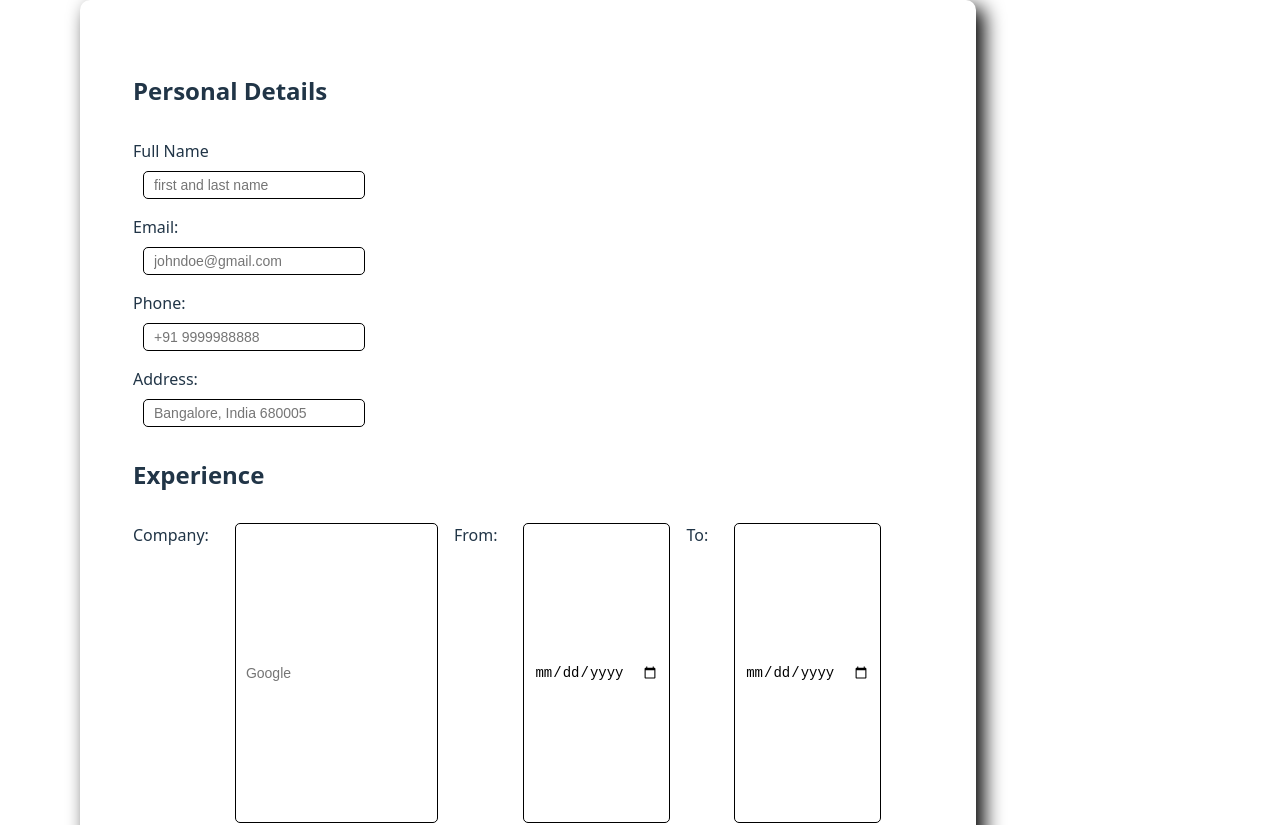
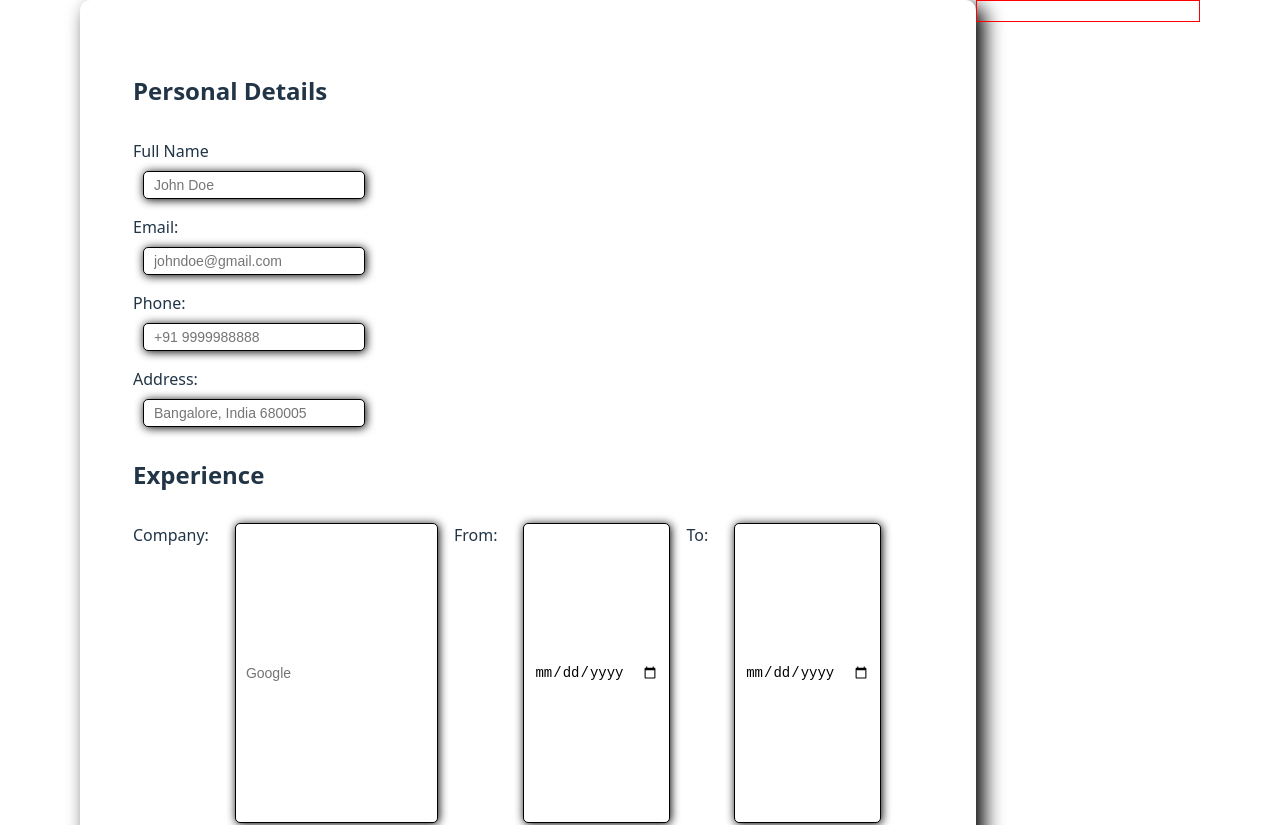
Before and after one commit to anuvind10/CV-Application, a React (Vite) app: page / in a window 1280 px wide. Shown: the top 825 px of the page. Built offline with nearby package versions, Linux system fonts and the light colour scheme.

Commit message:
basic structure for CV display

```diff
--- a/src/App.jsx
+++ b/src/App.jsx
@@ -2,6 +2,8 @@ import "./styles/App.css";
 import PersonalInfo from "./components/PersonalInfo";
 import Education from "./components/Education";
 import Experience from "./components/Experience";
+import CVHeader from "./components/CVHeader";
+import CVContent from "./components/CVContent";
 import expandIcon from "./images/expand.svg";
 import { useState } from "react";
 // import collapse from "./images/collapse.svg";
@@ -57,8 +59,8 @@ function App() {
         ></Section>
       </div>
       <div className="CV-preview">
-        <div className="CV-header"></div>
-        <div className="CV-content"></div>
+        <CVHeader></CVHeader>
+        <CVContent></CVContent>
       </div>
     </>
   );
--- /dev/null
+++ b/src/components/CVContent.jsx
@@ -0,0 +1,3 @@
+function CVContent() {}
+
+export default CVContent;
--- /dev/null
+++ b/src/components/CVHeader.jsx
@@ -0,0 +1,14 @@
+function CVHeader() {
+  return (
+    <div className="CV-header">
+      <h2 className="name"></h2>
+      <div className="contact-info">
+        <p id="email"></p>
+        <p id="phone"></p>
+        <p id="address"></p>
+      </div>
+    </div>
+  );
+}
+
+export default CVHeader;
--- a/src/components/PersonalInfo.jsx
+++ b/src/components/PersonalInfo.jsx
@@ -5,7 +5,7 @@ function PersonalInfo() {
     <>
       <div className="personalInfo name">
         <label htmlFor="name">Full Name</label>
-        <input type="text" id="name" placeholder="first and last name" />
+        <input type="text" id="name" placeholder="John Doe" />
       </div>
       <div className="personalInfo emailInfo">
         <label htmlFor="email">Email:</label>
--- a/src/styles/App.css
+++ b/src/styles/App.css
@@ -61,6 +61,7 @@ input {
   border: 1px solid black;
   border-radius: 5px;
   padding: 5px 10px;
+  box-shadow: 1px 1px 10px 0px black;
 }
 
 .experience-info,
@@ -124,3 +125,8 @@ button:focus,
 button:focus-visible {
   outline: 4px auto -webkit-focus-ring-color;
 }
+
+.CV-header {
+  max-height: 300px;
+  border: 1px solid red;
+}
```
